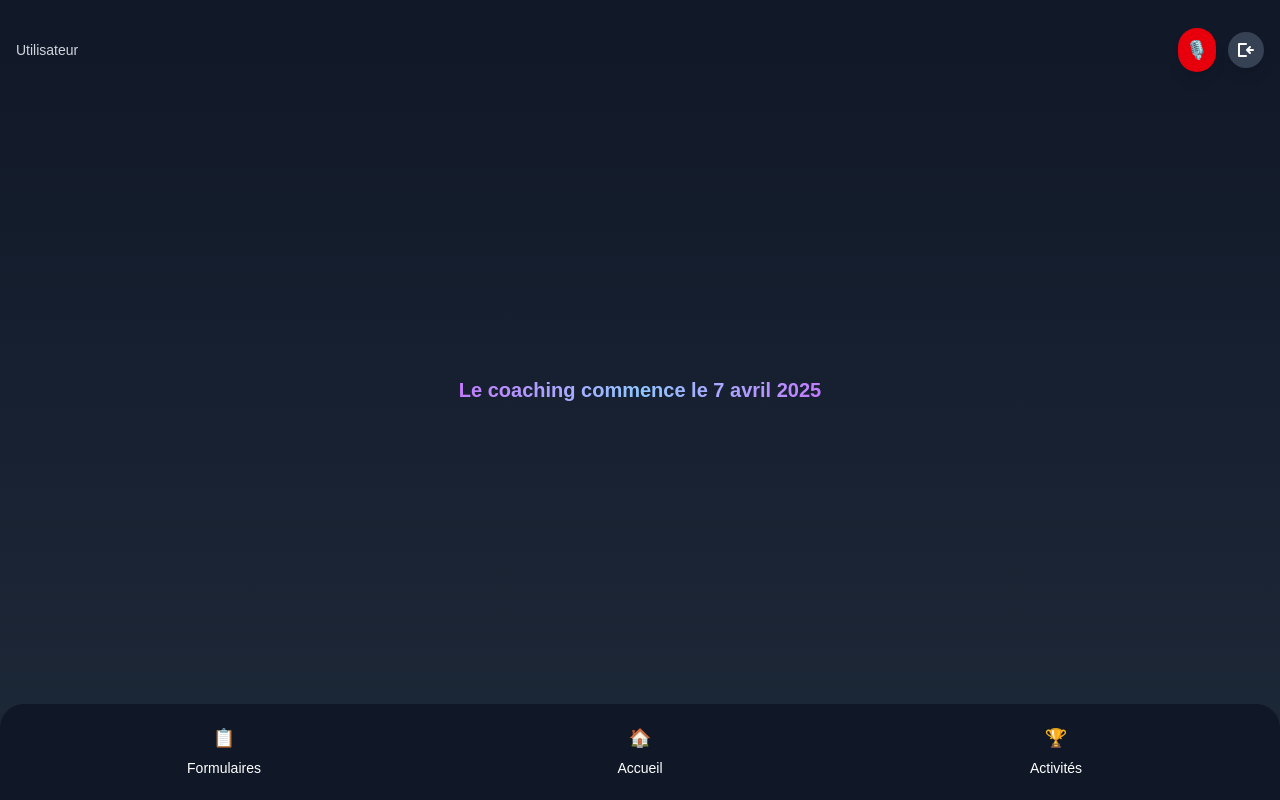
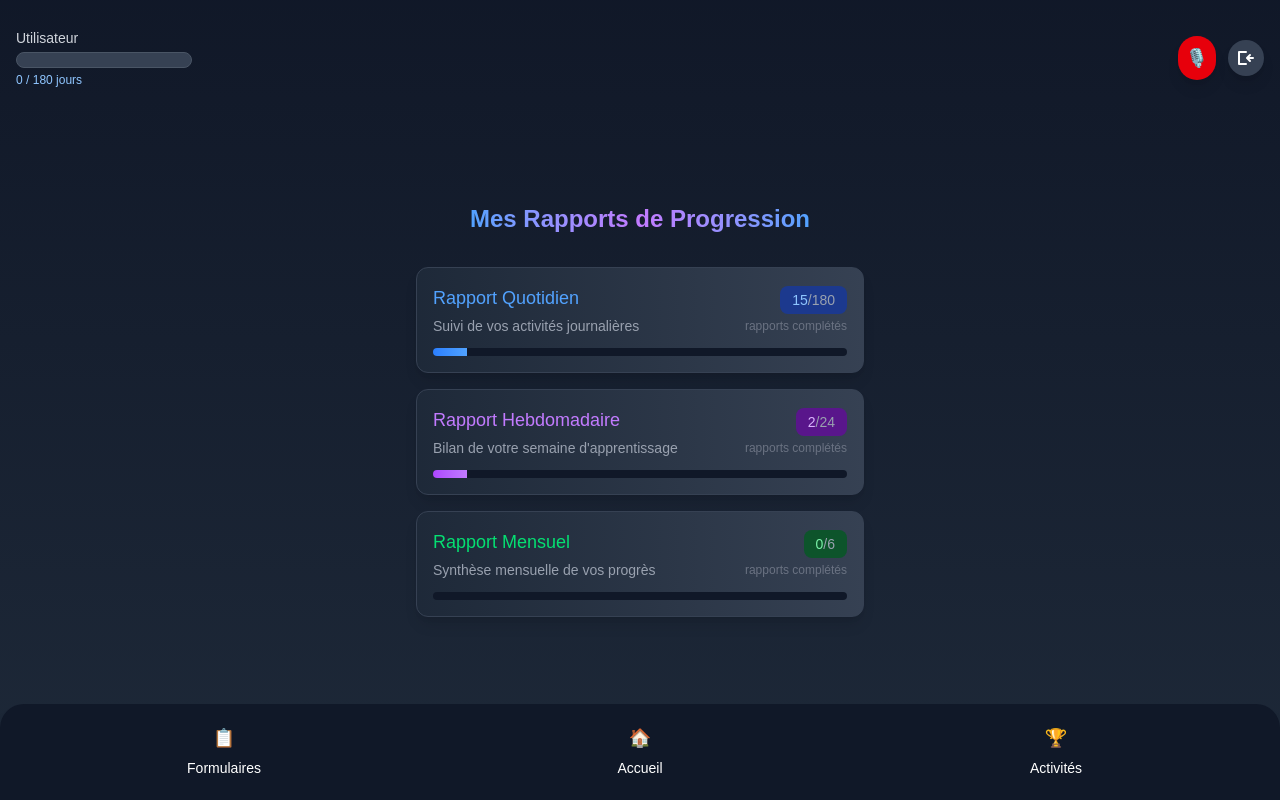
Before and after one commit to bk2024b/SmartEnglish-, a Next.js app: page /dashboard/tasks in a window 1280 px wide. Built offline with nearby package versions, Linux system fonts and the light colour scheme; no server answers.

Commit message:
quelques modifs

```diff
--- a/src/app/dashboard/tasks/page.jsx
+++ b/src/app/dashboard/tasks/page.jsx
@@ -16,7 +16,7 @@ export default function TasksPage() {
   const [isActivitiesPopupOpen, setActivitiesPopupOpen] = useState(false);
   const [isAudioPopupOpen, setAudioPopupOpen] = useState(false);
   const [activitiesData, setActivitiesData] = useState([]);
-  const [coachingStarted, setCoachingStarted] = useState(false);
+  const [coachingStarted, setCoachingStarted] = useState(true);
 
   // Rapports simulés (ces données viendraient normalement de votre backend)
   const reportsStatus = {
```
